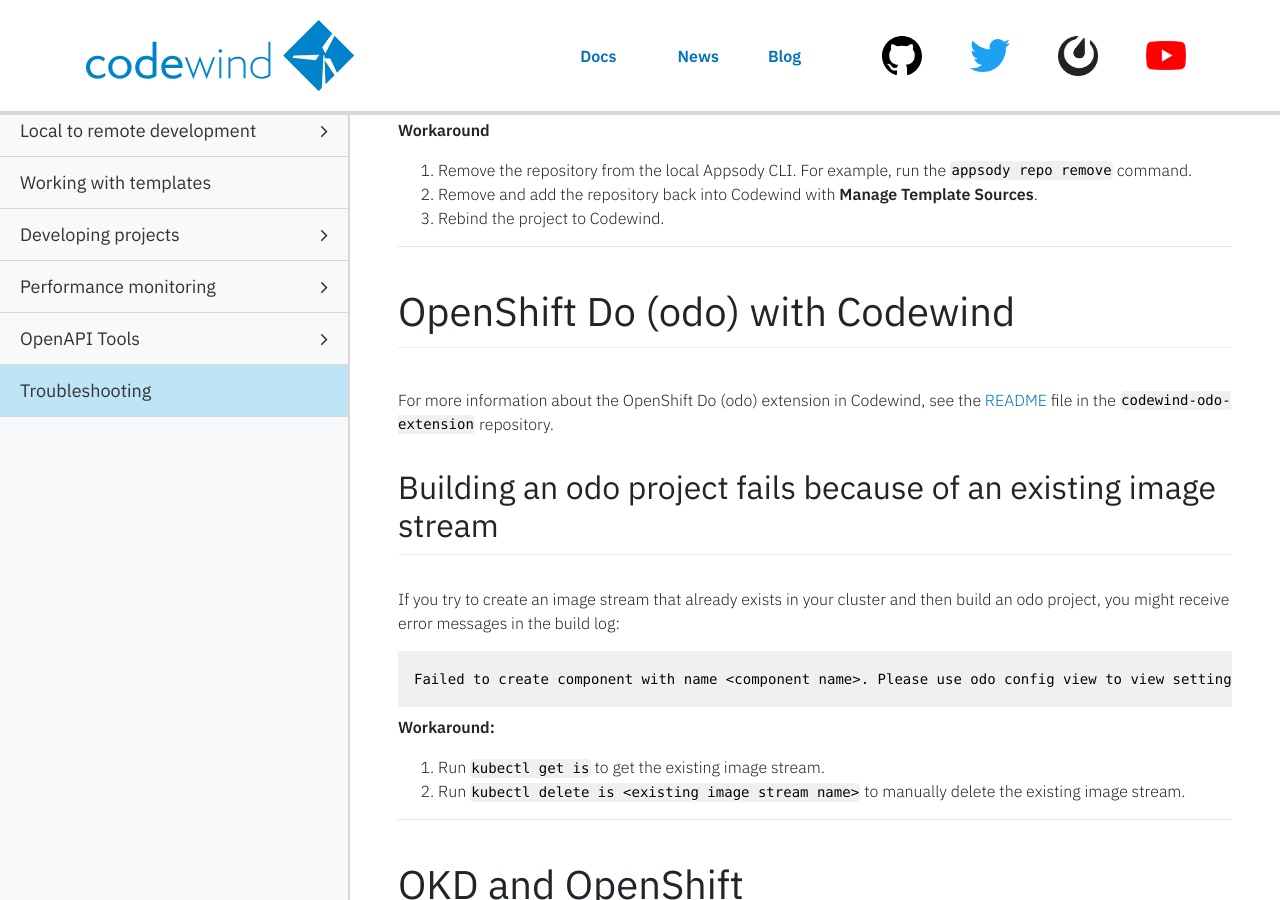
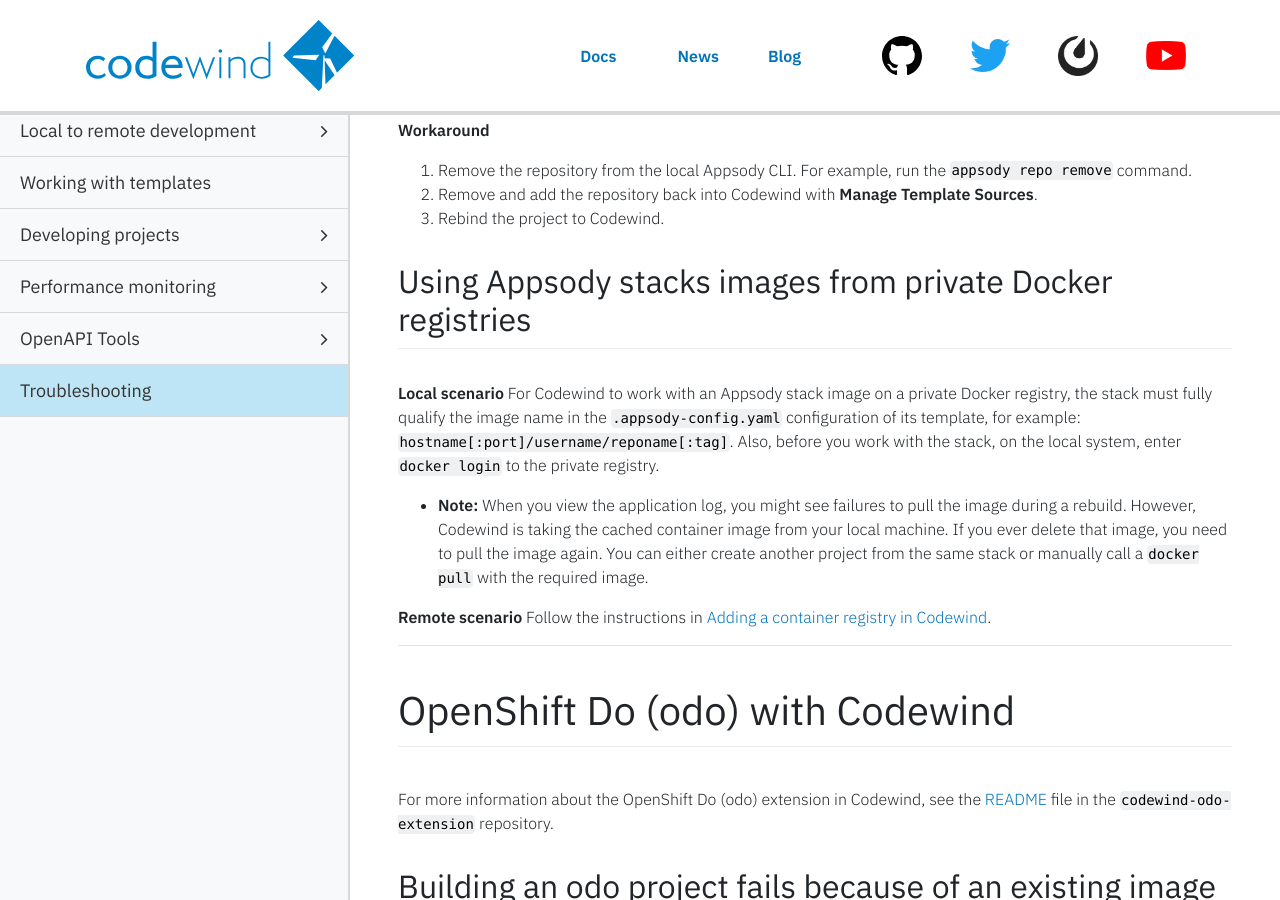
Before and after one commit to eclipse-archived/codewind-docs, a Jekyll site: the page built from docs/_documentations/troubleshooting.md, in a window 1280 px wide and 900 px high, scrolled down 11789 px. Built offline with Jekyll 4.4.1, drawn with Linux system fonts in a browser that asks for light colours; nearby versions of some CDN libraries; comment, search, counter and statistics services are not loaded.

Commit message:
Adding section for using Appsody stacks images (#363)
* Adding section for using Appsody stacks images

PR for https://github.com/eclipse/codewind/issues/938

* Editing paragraph based on feedback

* Incorporating feedback

```diff
--- a/docs/_documentations/troubleshooting.md
+++ b/docs/_documentations/troubleshooting.md
@@ -495,6 +495,21 @@ Codewind displays an error. In VS Code, the error appears in the Codewind log:
 2. Remove and add the repository back into Codewind with **Manage Template Sources**.
 3. Rebind the project to Codewind.
 
+<!--
+Codewind version: 0.9.0
+Action/Topic: Appsody with Codewind
+Issue type: bug/info
+Issue link: https://github.com/eclipse/codewind/issues/938
+-->
+## Using Appsody stacks images from private Docker registries
+
+**Local scenario**
+For Codewind to work with an Appsody stack image on a private Docker registry, the stack must fully qualify the image name in the `.appsody-config.yaml` configuration of its template, for example: `hostname[:port]/username/reponame[:tag]`. Also, before you work with the stack, on the local system, enter `docker login` to the private registry.
+- **Note:** When you view the application log, you might see failures to pull the image during a rebuild. However, Codewind is taking the cached container image from your local machine. If you ever delete that image, you need to pull the image again. You can either create another project from the same stack or manually call a `docker pull` with the required image.
+
+**Remote scenario**
+Follow the instructions in [Adding a container registry in Codewind](mdt-che-setupregistries.html).
+
 ***
 # OpenShift Do (odo) with Codewind
 
```
